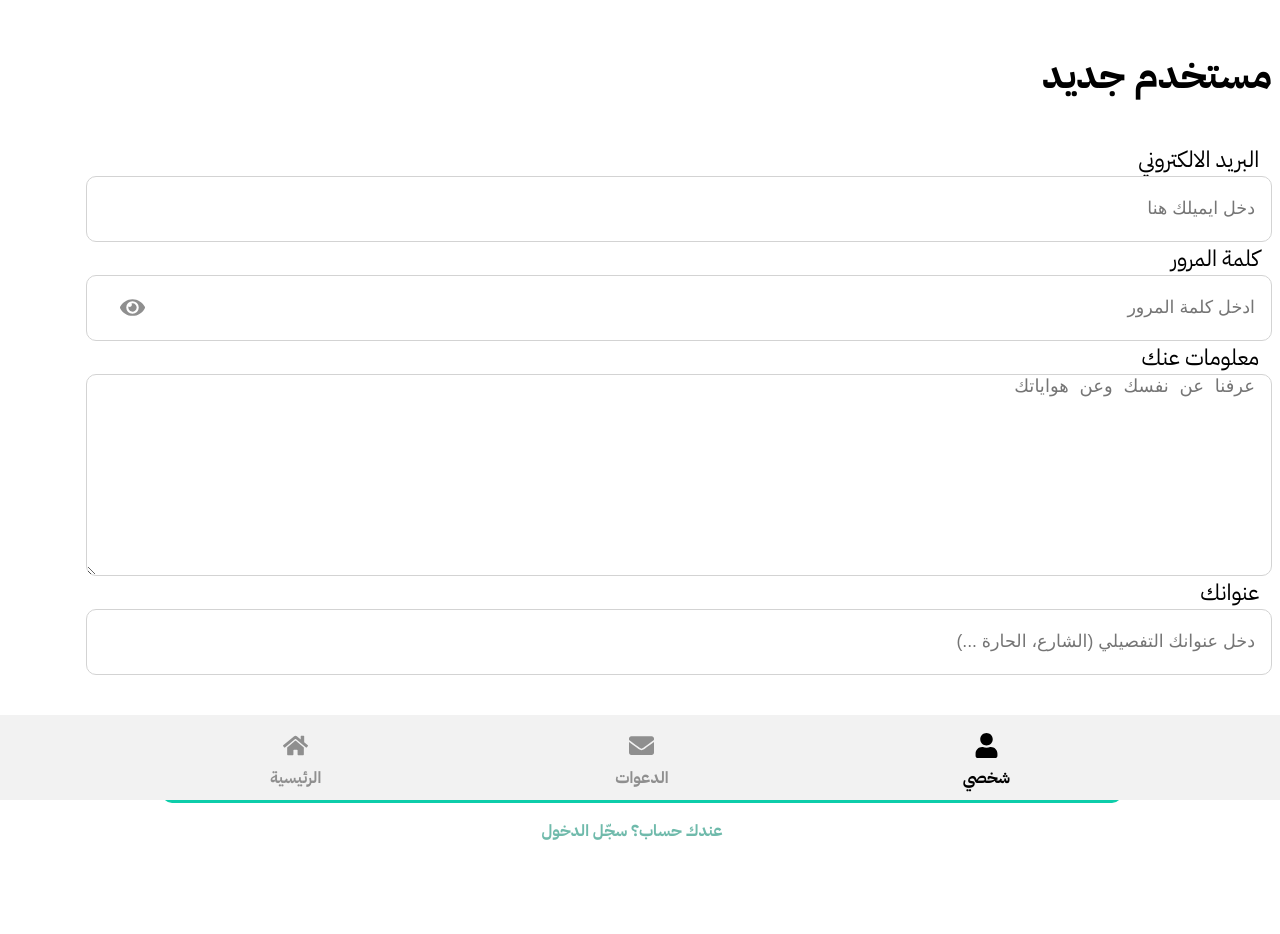
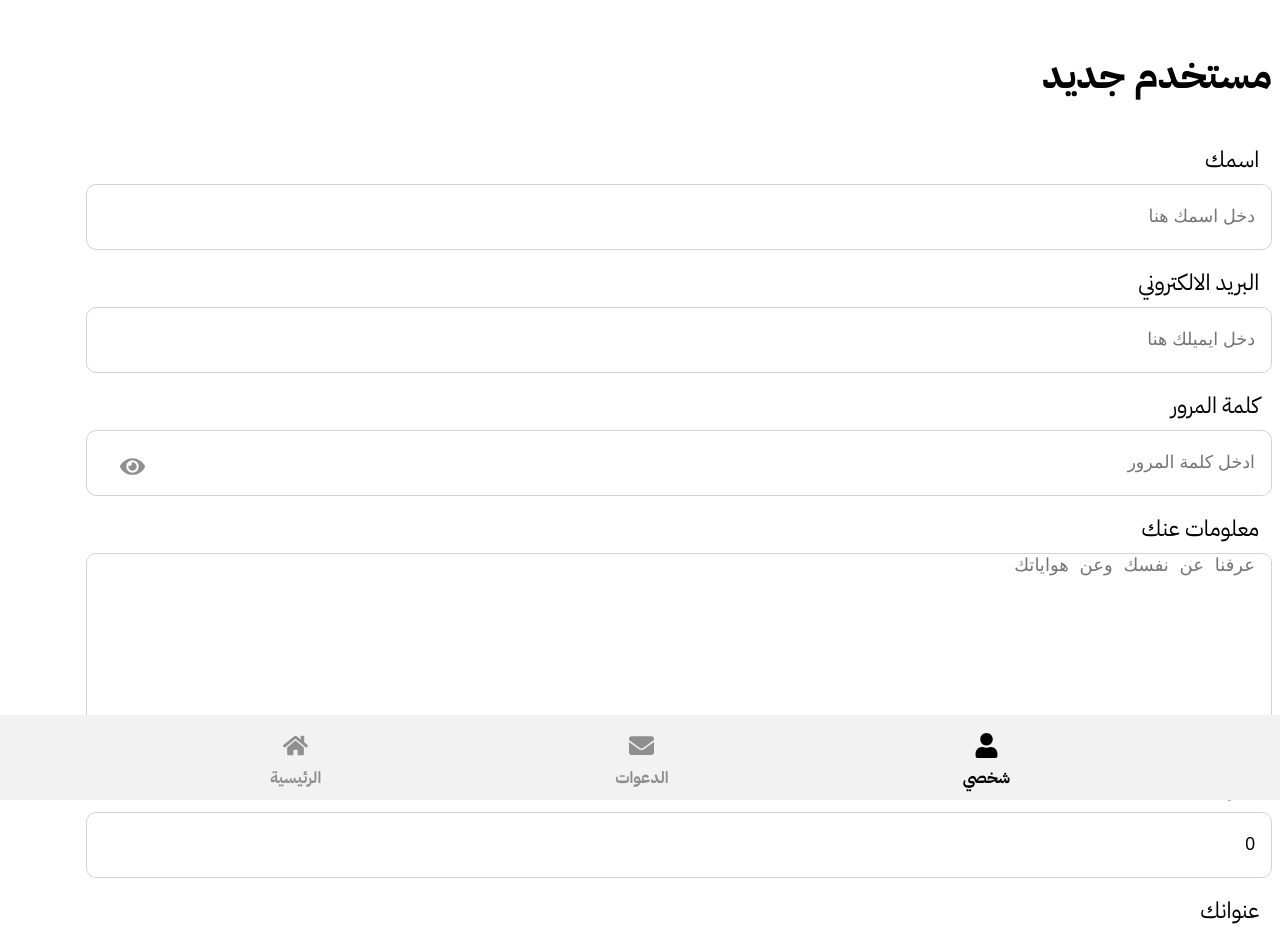
Before and after one commit to Awxsl/SportsApp, a React (Create React App) app: page /signup in a window 1280 px wide. Shown: the top 934 px of the page. Built offline with nearby package versions, Linux system fonts and the light colour scheme.

Commit message:
Added Firebase as a backend for registeration

```diff
--- a/package.json
+++ b/package.json
@@ -6,11 +6,15 @@
     "@testing-library/jest-dom": "^5.16.5",
     "@testing-library/react": "^13.4.0",
     "@testing-library/user-event": "^13.5.0",
+    "firebase": "^9.18.0",
+    "prop-types": "^15.8.1",
     "react": "^18.2.0",
+    "react-avatar": "^5.0.3",
     "react-dom": "^18.2.0",
     "react-icons": "^4.8.0",
     "react-router-dom": "^6.9.0",
     "react-scripts": "5.0.1",
+    "react-toastify": "^9.1.1",
     "web-vitals": "^2.1.4"
   },
   "scripts": {
--- a/src/App.js
+++ b/src/App.js
@@ -1,5 +1,6 @@
 import './App.css';
 import { BrowserRouter as Router, Routes, Route } from 'react-router-dom';
+import { ToastContainer } from 'react-toastify';
 import SignIn from './pages/SignIn'
 import SignUp from './pages/SignUp'
 import Events from './pages/Events'
@@ -9,6 +10,8 @@ import User from './pages/User'
 import Profile from './pages/Profile'
 import Notifications from './pages/Notifications'
 import Navbar from './components/Navbar';
+import 'react-toastify/dist/ReactToastify.css';
+
 
 
 function App() {
@@ -29,6 +32,7 @@ function App() {
         </div>
         <Navbar/>
       </Router>
+      <ToastContainer rtl={true} />
     </>
   );
 }
--- /dev/null
+++ b/src/firebase.config.js
@@ -0,0 +1,19 @@
+// Import the functions you need from the SDKs you need
+import { initializeApp } from "firebase/app";
+import {getAuth} from 'firebase/auth'
+import {getFirestore} from 'firebase/firestore'
+
+// Your web app's Firebase configuration
+const firebaseConfig = {
+  apiKey: "AIzaSyDIFDEYeq_ZTwkAdPg9CiBefKFNYS8o8rY",
+  authDomain: "sports-app-e5297.firebaseapp.com",
+  projectId: "sports-app-e5297",
+  storageBucket: "sports-app-e5297.appspot.com",
+  messagingSenderId: "286067935847",
+  appId: "1:286067935847:web:772f9b8c2addc4311662c2"
+};
+
+// Initialize Firebase
+const app = initializeApp(firebaseConfig);
+export const auth = getAuth(app);
+export const db = getFirestore()
--- a/src/index.css
+++ b/src/index.css
@@ -99,7 +99,7 @@ a {
 .inputLabel {
   font-size: 1.4rem;
   font-weight: 400;
-  margin: 0 0.8rem;
+  margin: 0 0.8rem 0.5rem 0.8rem;
 }
 
 .input {
@@ -114,7 +114,7 @@ a {
   font-size: 1.1rem;
   padding: 0 1rem;
   outline: none;
-  margin-left: 1rem;
+  margin: 0 0 1rem 1rem;
   transition: border ease 0.2s;
 }
 
--- a/src/pages/SignUp.jsx
+++ b/src/pages/SignUp.jsx
@@ -1,12 +1,22 @@
 import { useState } from "react"
 import { useNavigate, Link } from "react-router-dom"
+import {getAuth, createUserWithEmailAndPassword, updateProfile} from 'firebase/auth'
+import { serverTimestamp, addDoc, collection } from "firebase/firestore"
+import { auth } from "../firebase.config"
+import {toast} from 'react-toastify'
 import { FaEye } from "react-icons/fa"
+import { db } from '../firebase.config'
+
 
 function SignUp() {
 
+  const GEOCODING_API_ENDPOINT = 'https://maps.googleapis.com/maps/api/geocode/json'
+
+  const navigate = useNavigate('/')
+
   const[showPassword, setShowPassword] = useState(false)
-  const[formData, setFormData] = useState({email: '', password: '', bio: '', location: ''})
-  const{email, password, bio, location} = formData
+  const[formData, setFormData] = useState({name: '', email: '', password: '', bio: '', location: '', age: 0, geolocation: {latitude: 0, longitude: 0}, avatarUrl: 'https://xsgames.co/randomusers/avatar.php?g=male'})
+  const{email, password, bio, location, age, name} = formData
 
   const onChange = (e) => {
     setFormData((prevState) => ({
@@ -15,8 +25,43 @@ function SignUp() {
     }))
   }
 
-  const onSubmit = (e) => {
+  const onSubmit = async (e) => {
     e.preventDefault()
+
+    try {
+        const auth = getAuth()
+        const response = await createUserWithEmailAndPassword(auth, email, password)
+        const user = response.user
+        await updateProfile(user, {displayName: formData.name})
+
+        const geolocationRequest = await fetch(`${GEOCODING_API_ENDPOINT}?address=${location}&key=${process.env.REACT_APP_GEOCODE_API_KEY}`)
+        const geolocationRequestData = await geolocationRequest.json()
+
+        if(geolocationRequestData.status === 'OK') {
+          const geolocationInfo = geolocationRequestData.results[0]?.geometry.location
+          formData.geolocation.latitude = geolocationInfo.lat
+          formData.geolocation.longitude = geolocationInfo.lng
+        }
+
+
+        const formDataCopy = {...formData}
+        delete formDataCopy.password
+        delete formDataCopy.email
+        formDataCopy.userRef = user.uid
+        formDataCopy.timestamp = serverTimestamp()
+
+
+        await addDoc(collection(db, 'users'), formDataCopy)
+
+        toast.success('تم تسجيل المستخدم')
+        navigate('/events')
+
+    } catch (error) {
+      console.log(error)
+      toast.error('صارت مشكلة ')
+    }
+
+
   }
 
   return (
@@ -27,6 +72,11 @@ function SignUp() {
       <main>
       <form onSubmit={onSubmit} className='signInForm'>
         <div className="signInPage">
+
+          <p className="inputLabel">اسمك</p>
+          <div className="inputItem">
+            <input dir="rtl" type="text" className="input" id='name' value={name} onChange={onChange} placeholder='دخل اسمك هنا' />
+          </div>
 
           <p className="inputLabel">البريد الالكتروني</p>
           <div className="inputItem">
@@ -41,9 +91,15 @@ function SignUp() {
           </div>
           <p className="inputLabel">معلومات عنك</p>
           <div className="inputItem">
-            <textarea name="bio" id="bio" className="bioArea" placeholder="عرفنا عن نفسك وعن هواياتك" dir="rtl"></textarea>
+            <textarea name="bio" id="bio" className="bioArea" placeholder="عرفنا عن نفسك وعن هواياتك" dir="rtl" value={bio} onChange={onChange}></textarea>
             {/* <input dir="rtl" type="email" className="input" id='email' value={email} onChange={onChange} placeholder='دخل ايميلك هنا' /> */}
           </div>
+
+          <p className="inputLabel">عمرك</p>
+          <div className="inputItem">
+            <input dir="rtl" type="number" min={16} max={100} className="input" id='age' value={age} onChange={onChange} placeholder='دخل عمرك' />
+          </div>
+
           <p className="inputLabel">عنوانك</p>
           <div className="inputItem">
             <input dir="rtl" type="text" className="input" id='location' value={location} onChange={onChange} placeholder='دخل عنوانك التفصيلي (الشارع، الحارة ...)' />
```
Also changed, not shown: 1 other file (tests, documents, lock files or other folders).
